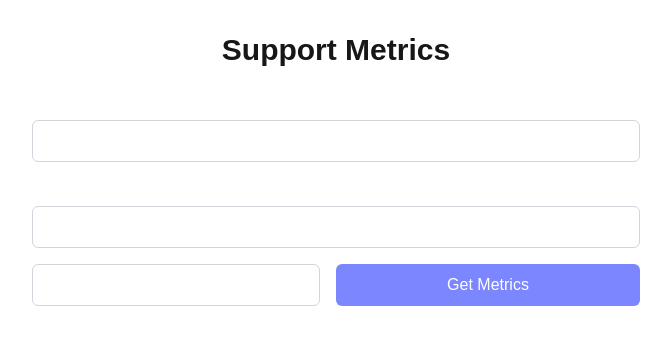
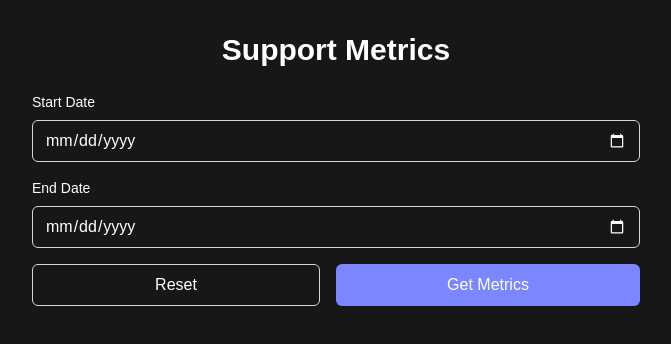
Before and after one commit to akanshaaa19/metrics-app, a Next.js app: page / in a window 1280 px wide. Shown: the top 344 px of the page, without its empty margins (304-975 px from the left). Built offline with nearby package versions, Linux system fonts and the light colour scheme.

Commit message:
inverted colors

```diff
--- a/src/app/globals.css
+++ b/src/app/globals.css
@@ -20,7 +20,7 @@
 }
 
 body {
-  background: var(--background);
-  color: var(--foreground);
+  background: #171717;
+  color: #ffffff;
   font-family: Arial, Helvetica, sans-serif;
 }
```
